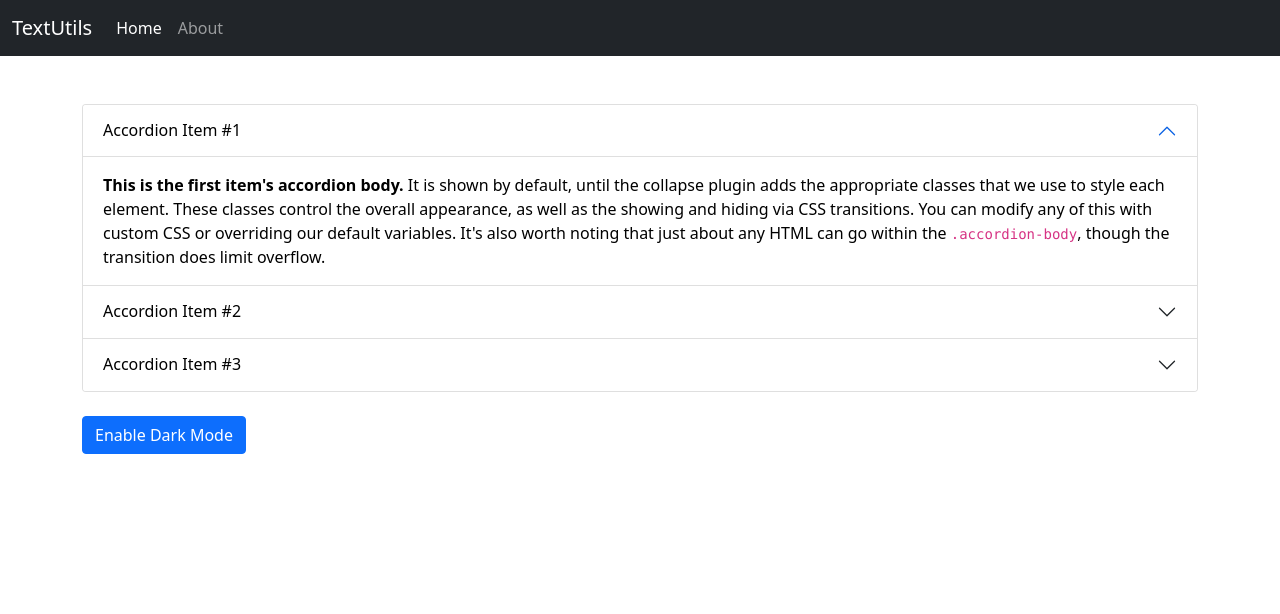
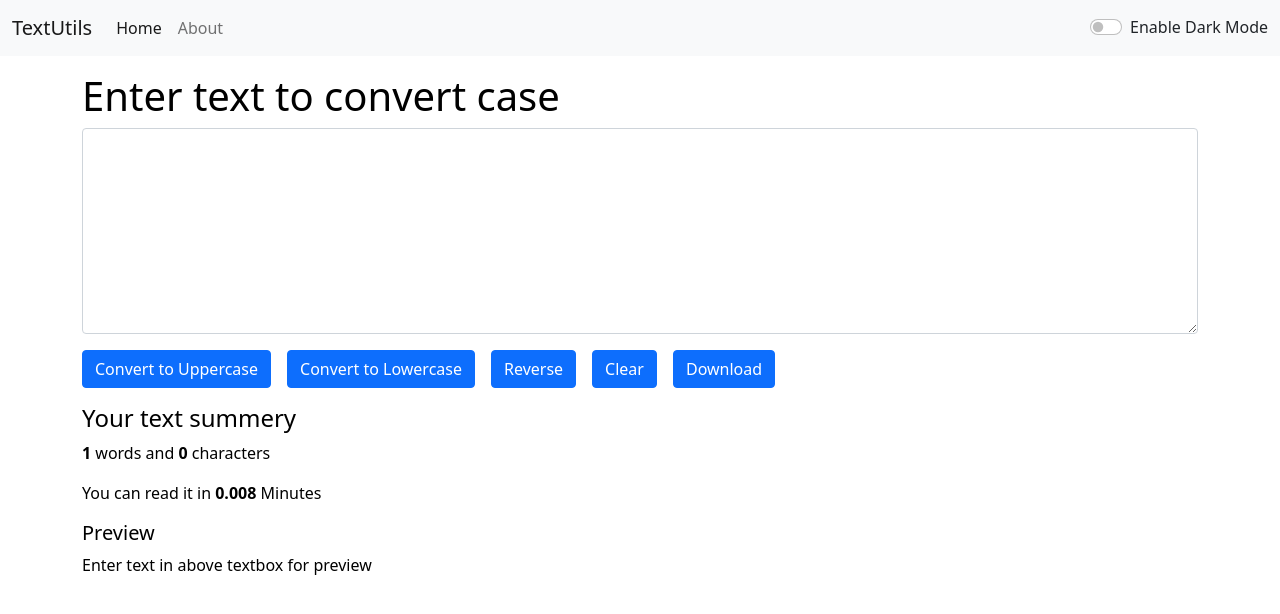
Before and after one commit to ruchipatel/Dark-Mode-Enable, a React (Create React App) app: page / in a window 1280 px wide. Shown: the top 614 px of the page. Built offline with nearby package versions, Linux system fonts and the light colour scheme.

Commit message:
Dark mode application

```diff
--- a/src/App.js
+++ b/src/App.js
@@ -1,15 +1,33 @@
 import './App.css';
-import About from './Components/About';
+//import About from './Components/About';
 import Navbar from './Components/Navbar';
-//import TextForm from './Components/TextForm';
+import TextForm from './Components/TextForm';
+import React,{useState} from 'react'
+
 
 function App() {
+  const [mode, setMode] = useState('light');
+  const toggleMode = () =>
+  {
+    if(mode === 'light')
+    {
+      setMode('dark');
+      document.body.style.backgroundColor='#002141';
+    }
+    else
+    {
+      setMode('light');
+      document.body.style.backgroundColor='white';
+    }
+  }
+
+
   return (
     <>
-    <Navbar title="TextUtils" homemenu="Home" aboutmenu="About"></Navbar>
-    {/* <TextForm heading="Enter text to conver case"></TextForm>*/}
+    <Navbar title="TextUtils" homemenu="Home" aboutmenu="About" mode={mode} toggleMode={toggleMode}></Navbar>
+    <TextForm heading="Enter text to convert case" mode={mode}></TextForm>
     {/* <Navbar/>*/}
-    <About/>
+     {/*<About/>*/}
     </>
   )
 }
--- a/src/Components/Navbar.js
+++ b/src/Components/Navbar.js
@@ -4,7 +4,7 @@ import PropTypes from 'prop-types'
 
 export default function Navbar(props) {
   return (
-    <nav className="navbar navbar-expand-lg navbar-dark bg-dark">
+    <nav className={`navbar navbar-expand-lg navbar-${props.mode} bg-${props.mode}`}>
     <div className="container-fluid">
       <a className="navbar-brand" href="/">{props.title}</a>
       <button className="navbar-toggler" type="button" data-bs-toggle="collapse" data-bs-target="#navbarSupportedContent" aria-controls="navbarSupportedContent" aria-expanded="false" aria-label="Toggle navigation">
@@ -20,6 +20,12 @@ export default function Navbar(props) {
           </li>
 
         </ul>
+        <div className="d-flex">
+        <div className={`form-check form-switch text-${props.mode==='dark'?'light':'dark'}`}>
+          <input className="form-check-input" onClick={props.toggleMode} type="checkbox" role="switch" id="flexSwitchCheckDefault"/>
+          <label className="form-check-label" forhtml="flexSwitchCheckDefault">Enable Dark Mode</label>
+        </div>
+        </div>
 
       </div>
     </div>
--- a/src/Components/TextForm.js
+++ b/src/Components/TextForm.js
@@ -52,13 +52,13 @@ export default function TextForm(props) {
 
   return (
     <div>
-        <div className="container">
+        <div className="container" style={{color: props.mode==='dark'?'white':'black'}}>
             <div className="py-3">
                <h1>{props.heading} </h1>
                 <textarea className="form-control" id="exampleFormControlTextarea1"  rows="8" value={text}  onChange={handleChange} ></textarea>
                 <button type="submit" className="btn btn-primary mt-3 " onClick={handleUpCase}>Convert to Uppercase</button>
                 <button type="submit" className="btn btn-primary mt-3 mx-3" onClick={handleLowercase}>Convert to Lowercase</button>
-                <button type="submit" className="btn btn-primary mt-3 ml-3" onClick={handleReverseText}>Reverce</button>
+                <button type="submit" className="btn btn-primary mt-3 ml-3" onClick={handleReverseText}>Reverse</button>
                 <button type="submit" className="btn btn-primary mt-3 mx-3" onClick={handleClearText}>Clear</button>
                 <button type="submit" className="btn btn-primary mt-3 ml-3" onClick={handledownloadText}>Download</button>
 
@@ -69,7 +69,7 @@ export default function TextForm(props) {
                  <p>You can read it in <strong>{text.split(" ").length * 0.008}</strong> Minutes</p>
 
                  <h5>Preview</h5>
-                 <p>{text}</p>
+                 <p>{text.length>0?text:'Enter text in above textbox for preview'}</p>
              </div>
 
         </div>
```
